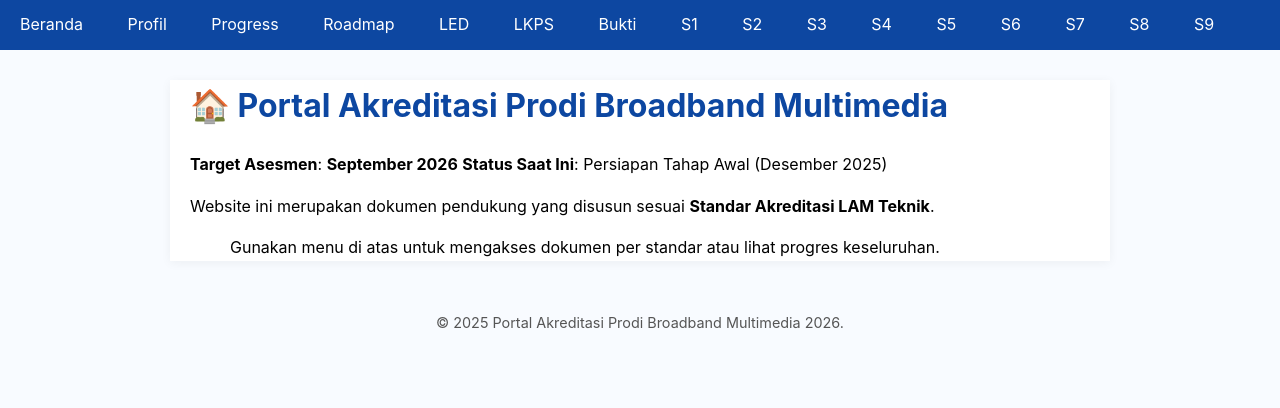
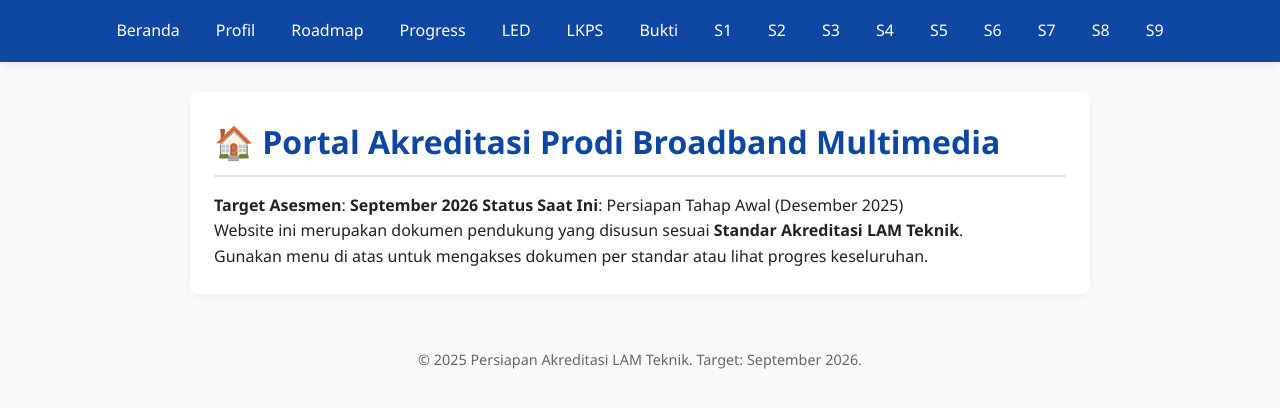
Before and after one commit to portal-psbm/aksi26, a Jekyll site: the page built from index.md, in a window 1280 px wide. Shown: the top 408 px of the page. Built offline with Jekyll 4.4.1, drawn with Linux system fonts in a browser that asks for light colours.

Commit message:
Update default.html

```diff
--- a/_layouts/default.html
+++ b/_layouts/default.html
@@ -5,38 +5,147 @@
   <meta name="viewport" content="width=device-width, initial-scale=1">
   <title>{{ page.title | default: site.title }}</title>
   <style>
-    :root { --primary: #0d47a1; --light: #f8fbff; --gray: #555; }
-    body { font-family: -apple-system, BlinkMacSystemFont, 'Segoe UI', sans-serif; line-height: 1.6; margin: 0; background: var(--light); }
-    nav { background: var(--primary); padding: 12px 0; position: sticky; top: 0; z-index: 100; }
-    nav a { color: white; text-decoration: none; margin: 0 8px; padding: 6px 12px; border-radius: 4px; }
-    nav a:hover { background: rgba(255,255,255,0.2); }
-    .container { max-width: 900px; margin: 30px auto; padding: 0 20px; background: white; box-shadow: 0 2px 10px rgba(0,0,0,0.05); }
-    h1 { color: var(--primary); margin-top: 0; }
-    table { width: 100%; border-collapse: collapse; margin: 20px 0; }
-    th, td { padding: 10px; text-align: left; border-bottom: 1px solid #eee; }
-    footer { text-align: center; padding: 20px; color: var(--gray); font-size: 0.9em; }
+    :root {
+      --primary: #0d47a1;
+      --primary-light: #1565c0;
+      --text: #212121;
+      --bg: #ffffff;
+      --light-bg: #f8fafc;
+      --transition: all 0.3s ease;
+    }
+
+    * {
+      margin: 0;
+      padding: 0;
+      box-sizing: border-box;
+    }
+
+    body {
+      font-family: 'Segoe UI', system-ui, sans-serif;
+      line-height: 1.6;
+      background-color: var(--light-bg);
+      color: var(--text);
+    }
+
+    /* 🎨 Navbar Modern dengan Animasi */
+    nav {
+      background: var(--primary);
+      padding: 0;
+      box-shadow: 0 2px 10px rgba(0,0,0,0.1);
+      position: sticky;
+      top: 0;
+      z-index: 100;
+    }
+
+    nav ul {
+      list-style: none;
+      display: flex;
+      flex-wrap: wrap;
+      justify-content: center;
+      padding: 8px 0;
+      margin: 0;
+    }
+
+    nav li {
+      margin: 0 4px;
+    }
+
+    nav a {
+      color: white;
+      text-decoration: none;
+      padding: 10px 14px;
+      border-radius: 6px;
+      display: flex;
+      align-items: center;
+      gap: 6px;
+      font-weight: 500;
+      transition: var(--transition);
+      position: relative;
+    }
+
+    /* 🌀 Animasi Hover */
+    nav a:hover {
+      background: var(--primary-light);
+      transform: translateY(-2px);
+      box-shadow: 0 4px 8px rgba(0,0,0,0.2);
+    }
+
+    /* 📏 Garis Bawah Aktif (Simulasi Active State) */
+    /* Karena Jekyll statis, kita tidak bisa deteksi "active" secara dinamis,
+       jadi fokus pada hover dan klik saja */
+    nav a:active {
+      transform: translateY(0);
+    }
+
+    /* 📱 Responsif */
+    @media (max-width: 768px) {
+      nav ul {
+        flex-direction: row;
+        flex-wrap: wrap;
+        justify-content: flex-start;
+        padding: 8px 12px;
+      }
+      nav li {
+        margin: 4px 3px;
+      }
+      nav a {
+        font-size: 0.85rem;
+        padding: 8px 10px;
+      }
+    }
+
+    /* 🖼️ Konten Utama */
+    .container {
+      max-width: 900px;
+      margin: 30px auto;
+      padding: 0 20px;
+      background: var(--bg);
+      box-shadow: 0 2px 12px rgba(0,0,0,0.05);
+      border-radius: 8px;
+      padding: 24px;
+    }
+
+    h1 {
+      color: var(--primary);
+      margin-bottom: 16px;
+      padding-bottom: 8px;
+      border-bottom: 2px solid #e0e0e0;
+    }
+
+    footer {
+      text-align: center;
+      padding: 24px 0 16px;
+      color: #666;
+      font-size: 0.9rem;
+    }
+
+    /* 🎯 Animasi untuk Emoji (opsional) */
+    nav a:hover span:last-child {
+      transform: translateX(3px);
+      transition: transform 0.2s ease;
+    }
   </style>
 </head>
 <body>
   <nav>
-
-  <a href="/aksi26/">Beranda</a>
-  <a href="/aksi26/profil/">Profil</a>
-  <a href="/aksi26/progress/">Progress</a>
-  <a href="/aksi26/roadmap/">Roadmap</a>
-  <a href="/aksi26/led/">LED</a>
-  <a href="/aksi26/lkps/">LKPS</a>
-  <a href="/aksi26/bukti/">Bukti</a>
-  <a href="/aksi26/standar-1/">S1</a>
-  <a href="/aksi26/standar-2/">S2</a>
-  <a href="/aksi26/standar-3/">S3</a>
-  <a href="/aksi26/standar-4/">S4</a>
-  <a href="/aksi26/standar-5/">S5</a>
-  <a href="/aksi26/standar-6/">S6</a>
-  <a href="/aksi26/standar-7/">S7</a>
-  <a href="/aksi26/standar-8/">S8</a>
-  <a href="/aksi26/standar-9/">S9</a>
-
+    <ul>
+      <li><a href="/aksi26/"><span>Beranda</span> </a></li>
+      <li><a href="/aksi26/profil/"><span>Profil</span></a></li>
+      <li><a href="/aksi26/roadmap/"><span>Roadmap</span></a></li>
+      <li><a href="/aksi26/progress/"><span>Progress</span></a></li>
+      <li><a href="/aksi26/led/"><span>LED</span></a></li>
+      <li><a href="/aksi26/lkps/"><span>LKPS</span></a></li>
+      <li><a href="/aksi26/bukti/"><span>Bukti</span></a></li>
+      <li><a href="/aksi26/standar-1/"><span>S1</span></a></li>
+      <li><a href="/aksi26/standar-2/"><span>S2</span></a></li>
+      <li><a href="/aksi26/standar-3/"><span>S3</span></a></li>
+      <li><a href="/aksi26/standar-4/"><span>S4</span></a></li>
+      <li><a href="/aksi26/standar-5/"><span>S5</span></a></li>
+      <li><a href="/aksi26/standar-6/"><span>S6</span></a></li>
+      <li><a href="/aksi26/standar-7/"><span>S7</span></a></li>
+      <li><a href="/aksi26/standar-8/"><span>S8</span></a></li>
+      <li><a href="/aksi26/standar-9/"><span>S9</span></a></li>
+    </ul>
   </nav>
 
   <div class="container">
@@ -44,7 +153,7 @@
   </div>
 
   <footer>
-    &copy; {{ 'now' | date: "%Y" }} Portal Akreditasi Prodi Broadband Multimedia 2026.
+    &copy; {{ 'now' | date: "%Y" }} Persiapan Akreditasi LAM Teknik. Target: September 2026.
   </footer>
 </body>
 </html>
```
